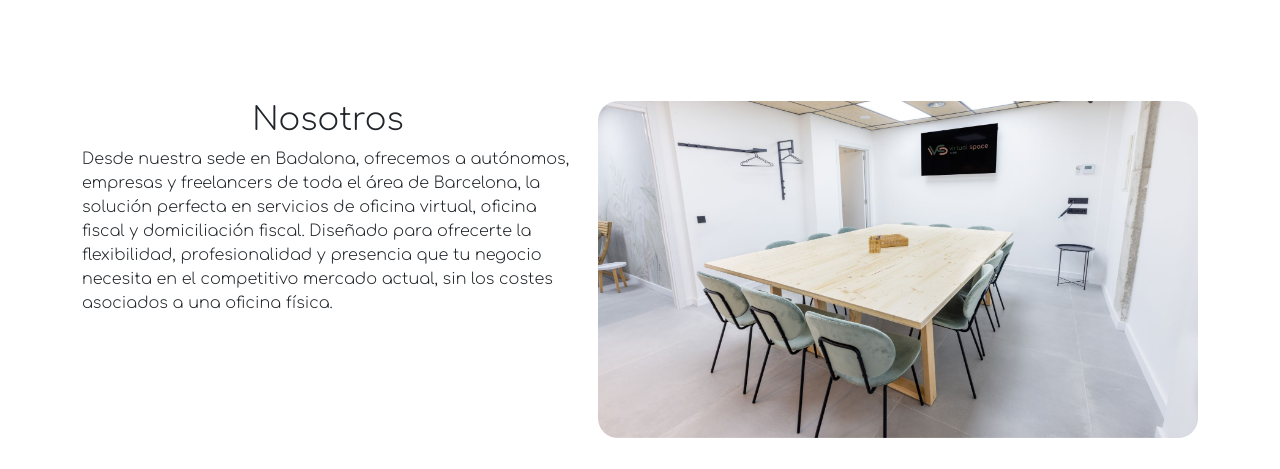
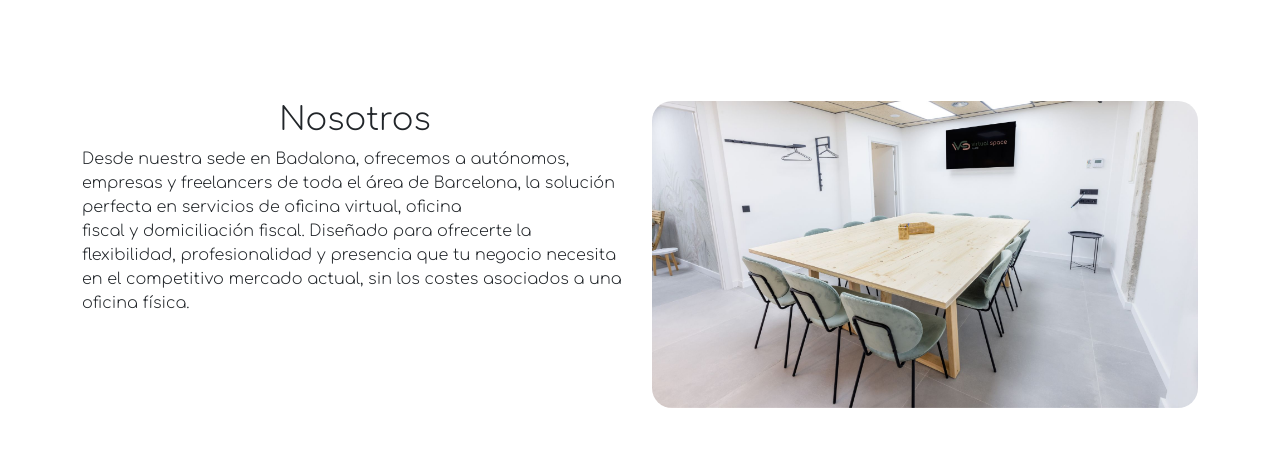
Before and after one commit to luis-al/luis-al.github.io, a plain HTML site: page index.html in a window 1280 px wide. Shown: the part 944-1413 px from the top of the page. Drawn offline with nearby package versions, Linux system fonts and the light colour scheme.

Commit message:
Update index.html

```diff
--- a/index.html
+++ b/index.html
@@ -35,7 +35,7 @@
               </div>
               <div class="col">
                 <div class="card-image">
-                    <img src="/img/ir10-sala-de-reuniones-1.jpeg" class="imagen" alt="" width="600px">
+                    <img src="/img/ir10-sala-de-reuniones-1.jpeg" class="imagen" alt="" width="100%">
                 </div>
               </div>
 
```
